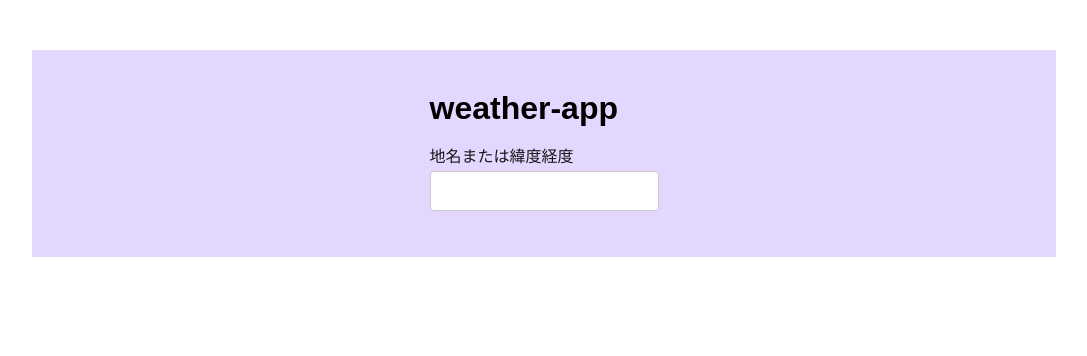
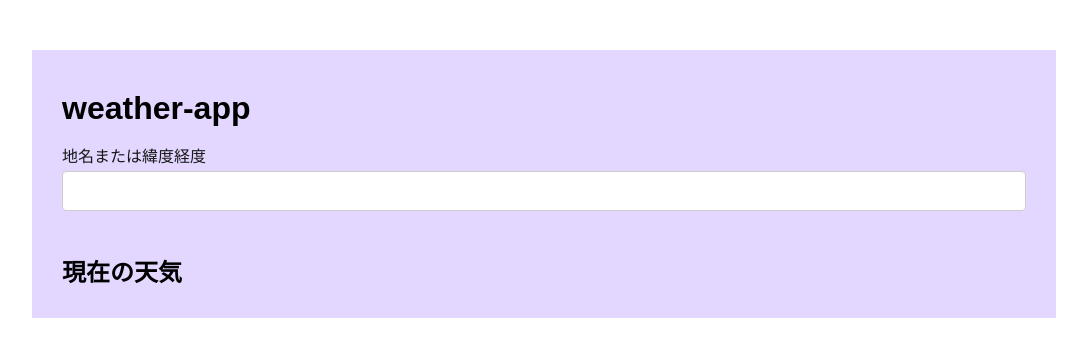
Before and after one commit to y-suzuki05/gudiy-technical-test, a Next.js app: page / in a window 1280 px wide. Shown: the top 356 px of the page, without its empty margins (96-1183 px from the left). Built offline with nearby package versions, Linux system fonts and the light colour scheme.

Commit message:
現在の天気コンポーネントを作成

```diff
--- a/package.json
+++ b/package.json
@@ -11,6 +11,7 @@
     "format": "prettier --write ."
   },
   "dependencies": {
+    "@babel/runtime": "^7.26.0",
     "next": "15.0.1",
     "react": "^18.3.1",
     "react-dom": "^18.3.1",
@@ -22,6 +23,7 @@
     "@types/react-dom": "^18",
     "@typescript-eslint/eslint-plugin": "^8.11.0",
     "@typescript-eslint/parser": "^8.11.0",
+    "babel-plugin-styled-components": "^2.1.4",
     "eslint": "^8",
     "eslint-config-next": "15.0.1",
     "eslint-config-prettier": "^9.1.0",
--- /dev/null
+++ b/src/components/common/image.tsx
@@ -0,0 +1,17 @@
+import styled from 'styled-components'
+
+const StyledImage = styled.img`
+  width: 100px;
+  border-radius: 8px;
+  background: white;
+  box-shadow: 0 4px 8px rgba(0, 0, 0, 0.1);
+`
+
+type ImageProps = {
+  src: string
+  alt: string
+}
+
+export const Image = ({ src, alt }: ImageProps) => {
+  return <StyledImage src={src} alt={alt} />
+}
--- a/src/components/common/index.ts
+++ b/src/components/common/index.ts
@@ -1,3 +1,4 @@
 export { Layout } from '@/components/common/layout'
 export { Heading } from '@/components/common/heading'
 export { Input } from '@/components/common/input'
+export { Image } from '@/components/common/image'
--- /dev/null
+++ b/src/components/top/current-weather.tsx
@@ -0,0 +1,46 @@
+import { Heading, Image } from '@/components/common'
+import { ForecastDayType } from '@/types/weather'
+import styled from 'styled-components'
+import Link from 'next/link'
+
+type CurrentWeatherProps = {
+  currentData: ForecastDayType | null
+}
+
+const CurrentWeatherContainer = styled.div`
+  width: 100%;
+  background: white;
+  padding: 30px;
+`
+
+const CurrentWeatherInfo = styled.div`
+  display: flex;
+  justify-content: center;
+  align-items: center;
+  gap: 30px;
+`
+
+export const CurrentWeather = ({ currentData }: CurrentWeatherProps) => {
+  return (
+    <>
+      <Heading level="h2">現在の天気</Heading>
+      {currentData && (
+        <CurrentWeatherContainer>
+          <Link href={'/'}>
+            <CurrentWeatherInfo>
+              <Image
+                src={currentData.day.condition.icon}
+                alt={currentData.day.condition.text}
+              />
+              <ul>
+                <li>最高気温：{currentData.day.maxtemp_c}度</li>
+                <li>最低気温：{currentData.day.mintemp_c}度</li>
+                <li>降水確率：{currentData.day.daily_chance_of_rain}%</li>
+              </ul>
+            </CurrentWeatherInfo>
+          </Link>
+        </CurrentWeatherContainer>
+      )}
+    </>
+  )
+}
--- a/src/components/top/index.ts
+++ b/src/components/top/index.ts
@@ -1 +1,2 @@
 export { TopWeather } from '@/components/top/top-weather'
+export { CurrentWeather } from '@/components/top/current-weather'
--- a/src/components/top/top-weather.tsx
+++ b/src/components/top/top-weather.tsx
@@ -3,15 +3,17 @@ import { Input } from '@/components/common'
 import { useState } from 'react'
 import styled from 'styled-components'
 import { WeatherType } from '@/types/weather'
+import { CurrentWeather } from '@/components/top'
 
-const Container = styled.div`
+const TopWeatherContainer = styled.div`
   display: flex;
   flex-direction: column;
   gap: 16px;
+  width: 100%;
 `
 
 export const TopWeather = () => {
-  const [weatherData, setWeatherData] = useState<WeatherType | undefined>()
+  const [weatherData, setWeatherData] = useState<WeatherType | null>(null)
   const [errorMessage, setErrorMessage] = useState('')
 
   const fetchWeather = async (value: string) => {
@@ -27,12 +29,15 @@ export const TopWeather = () => {
     } catch (error) {
       console.error(error)
       setErrorMessage('取得失敗')
-      setWeatherData(undefined)
+      setWeatherData(null)
     }
   }
 
+  const currentData = weatherData && weatherData.forecast.forecastday[0]
+  // const weeklyData = weatherData && weatherData.forecast.forecastday.slice(1)
+
   return (
-    <Container>
+    <TopWeatherContainer>
       <Heading level={'h1'}>weather-app</Heading>
       <Input
         id="location-input"
@@ -40,12 +45,7 @@ export const TopWeather = () => {
         onAction={fetchWeather}
       />
       <div>{errorMessage}</div>
-      {weatherData && (
-        <div>
-          <h3>天気情報:</h3>
-          <pre>{JSON.stringify(weatherData, null, 2)}</pre>
-        </div>
-      )}
-    </Container>
+      <CurrentWeather currentData={currentData} />
+    </TopWeatherContainer>
   )
 }
--- a/src/pages/api/weather.ts
+++ b/src/pages/api/weather.ts
@@ -13,7 +13,7 @@ export default async function handler(
 
   try {
     const response = await fetch(
-      `https://api.weatherapi.com/v1/forecast.json?key=${WEATHER_API_KEY}&q=${location}&aqi=no&alerts=no`
+      `https://api.weatherapi.com/v1/forecast.json?key=${WEATHER_API_KEY}&q=${location}&days=7&aqi=no&alerts=no`
     )
     if (!response.ok) {
       throw new Error('failed fetch')
--- a/src/types/weather.d.ts
+++ b/src/types/weather.d.ts
@@ -29,7 +29,7 @@ type CurrentType = {
   gust_kph: number
 }
 
-type ForecastDayType = {
+export type ForecastDayType = {
   date: string
   date_epoch: number
   day: {
```
Also changed, not shown: .babelrc (added), 1 other file (tests, documents, lock files or other folders).
